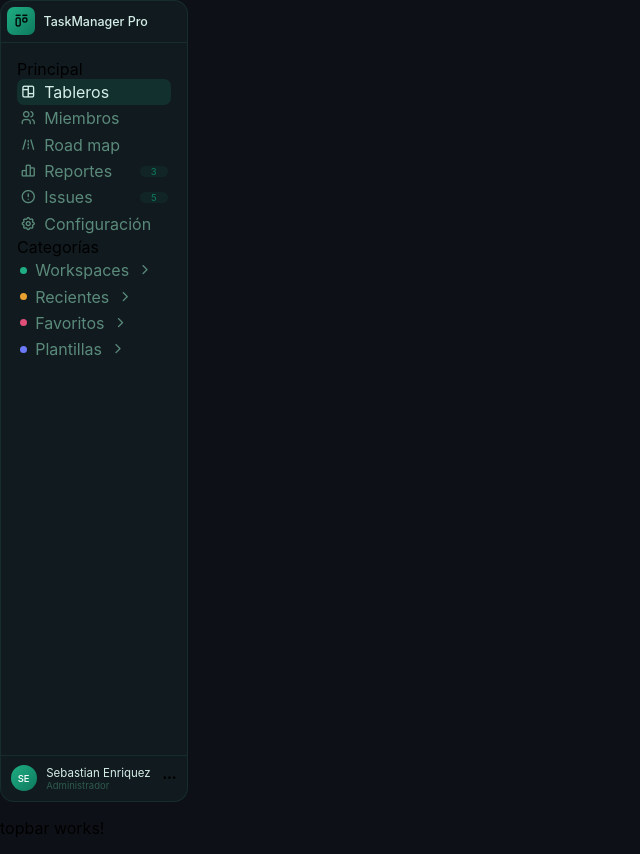
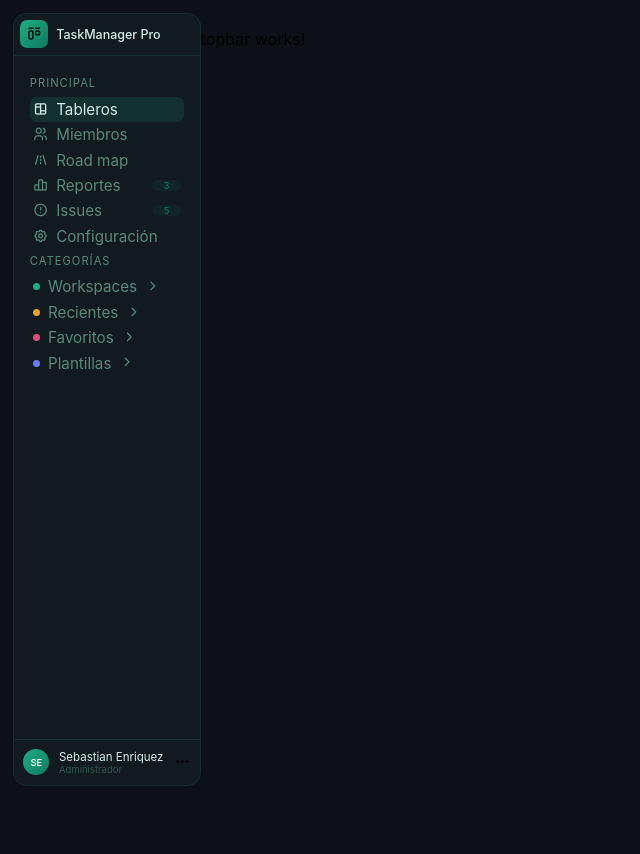
Before and after one commit to SebWebX/task-manager-pro, an Angular app: page / in a window 1280 px wide. Shown: the whole page, without its empty margins (0-640 px from the left). After the commit the page ends 800 px from the top, so only its background shows below. Built offline with nearby package versions, Linux system fonts and the light colour scheme.

Commit message:
feat(layout): add app layout and sidebar spacing styles

```diff
--- a/src/app/app.component.scss
+++ b/src/app/app.component.scss
@@ -0,0 +1,8 @@
+.app-layout{
+    display: flex;
+    padding: .8rem;
+}
+
+.app-main{
+    flex: 1;
+}
--- a/src/app/shared/components/sidebar/sidebar.component.html
+++ b/src/app/shared/components/sidebar/sidebar.component.html
@@ -13,7 +13,7 @@
     </div>
 
     <nav class="sidebar__nav">
-        <span class="sidebar__nav-principal">Principal</span>
+        <span class="sidebar__nav-label">Principal</span>
         <ul class="sidebar__nav-principal-list">
             <li class="sidebar__nav-item sidebar__nav-item--active">
                 <i class="ti ti-layout-board" aria-hidden="true"></i>
@@ -48,7 +48,7 @@
             </li>
         </ul>
 
-        <span class="sidebar__nav-categorias">Categorías</span>
+        <span class="sidebar__nav-label">Categorías</span>
 
         <ul class="sidebar__nav-list">
             <li class="sidebar__nav-item">
--- a/src/app/shared/components/sidebar/sidebar.component.scss
+++ b/src/app/shared/components/sidebar/sidebar.component.scss
@@ -4,7 +4,7 @@
 .sidebar{
     @include m.floating-panel;
     width: 11.626rem;
-    height: 100vh;
+    height: calc(100vh - 1.8rem);
     display: flex;
     flex-direction: column;
 
@@ -47,8 +47,10 @@
     }
 
     &__nav-label{
-        font-size: .563rem;
-        color: var(--text-muted);
+        padding-top: .3rem;
+        padding-bottom: .4rem;
+        font-size: .7rem;
+        color: var(--text-secondary);
         letter-spacing: .09em;
         text-transform: uppercase;
     }
@@ -60,6 +62,7 @@
         cursor: pointer;
         color: var(--text-secondary);
         border-radius: 7px;
+        font-size: .95rem;
 
         &--active{
             background: rgba(31, 173, 131, 0.15);
--- a/src/app/shared/components/sidebar/sidebar.component.ts
+++ b/src/app/shared/components/sidebar/sidebar.component.ts
@@ -1,10 +1,11 @@
-import { Component } from '@angular/core';
+import { Component, ViewEncapsulation } from '@angular/core';
 
 @Component({
   selector: 'app-sidebar',
   imports: [],
   templateUrl: './sidebar.component.html',
-  styleUrl: './sidebar.component.scss'
+  styleUrl: './sidebar.component.scss',
+  encapsulation: ViewEncapsulation.None
 })
 export class SidebarComponent {
 
```
